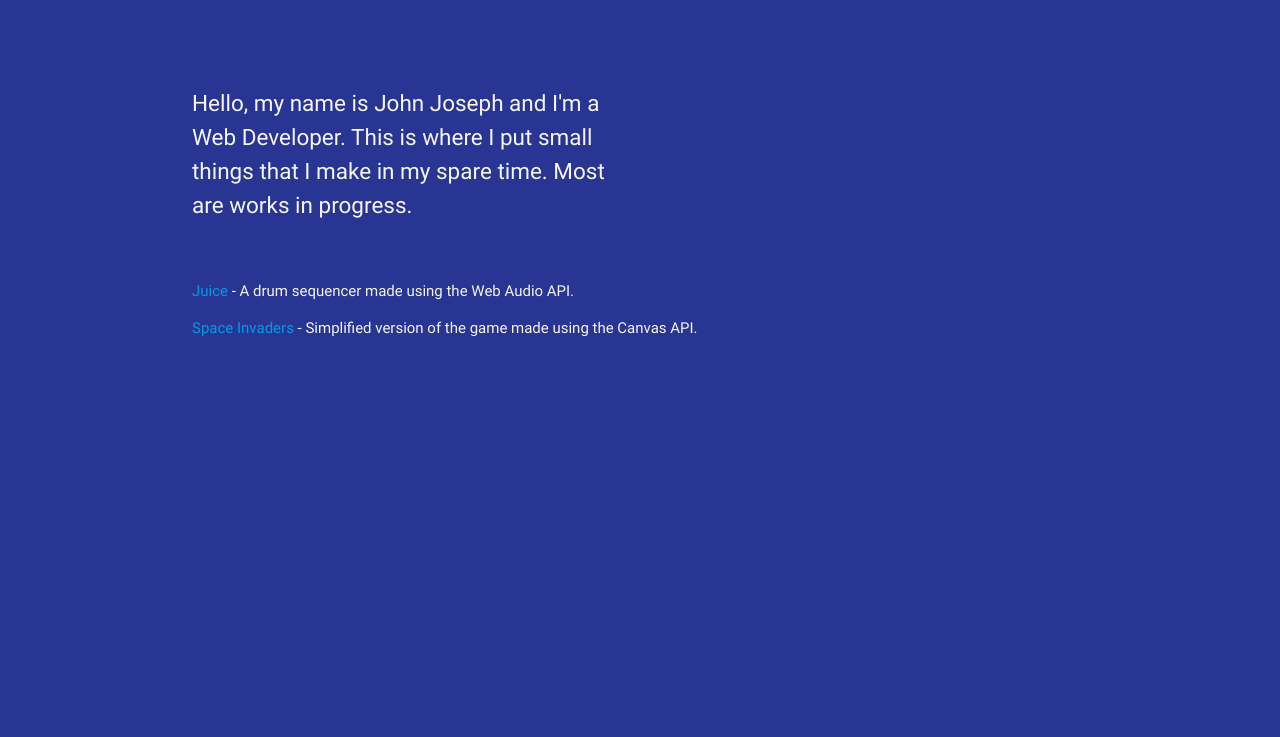
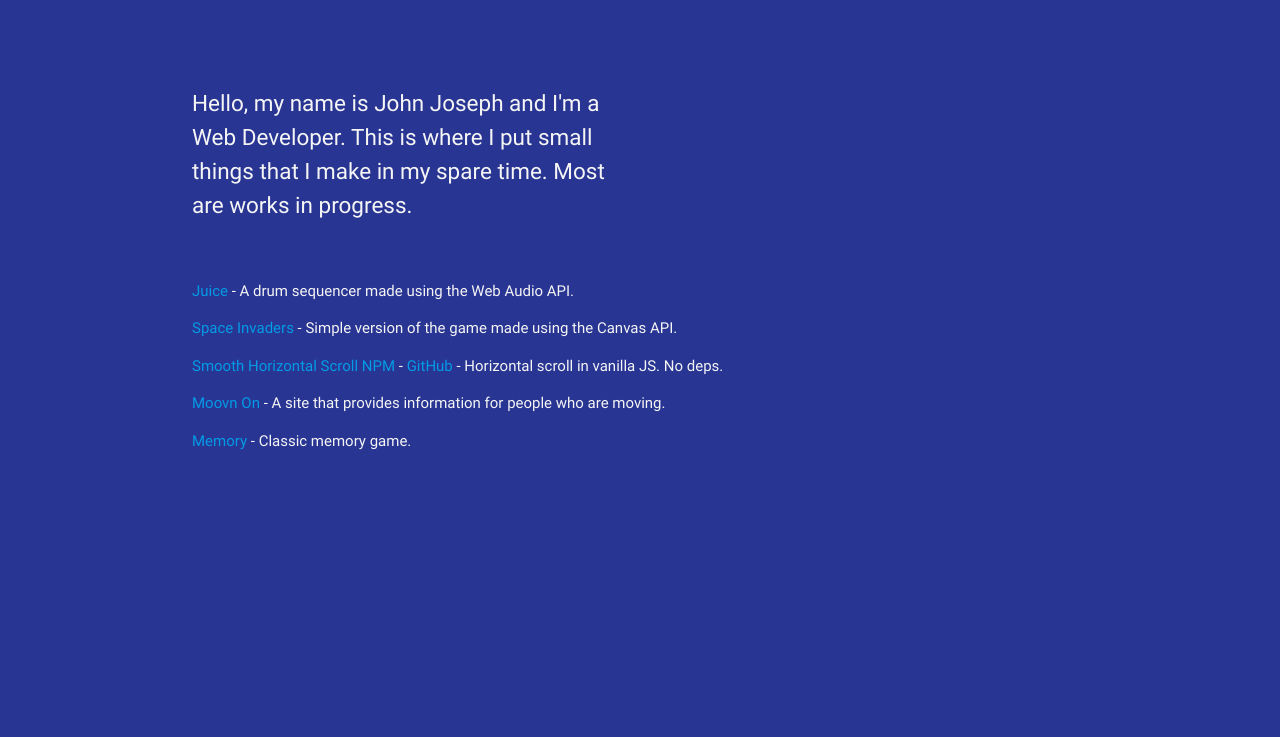
Before and after one commit to johnjoseph3/portfolio-2, a website: page dist/index.html in a window 1280 px wide. Shown: the top 737 px of the page. Drawn offline with nearby package versions, Linux system fonts and the light colour scheme.

Commit message:
Add horizontal scroll to website.

```diff
--- a/dist/index.html
+++ b/dist/index.html
@@ -24,9 +24,11 @@
 				<div class="row">
 					<div class="col s10">
 						<p><a href="http://sequencer.johnjoseph.me">Juice</a> - A drum sequencer made using the Web Audio API.</p>
-						<!-- <p><a href="https://murmuring-reaches-6705.herokuapp.com/">Moovn On</a> - A site that provides information for people who are moving.</p> -->
-						<p><a href="http://space-invaders.johnjoseph.me">Space Invaders</a> - Simplified version of the game made using the Canvas API.</p>
-						<!-- <p><a href="http://johnjoseph3.github.io/memory-game-update/">Memory</a> - Classic memory game.</p> -->
+						<p><a href="http://space-invaders.johnjoseph.me">Space Invaders</a> - Simple version of the game made using the Canvas API.</p>
+						<p><a href="https://www.npmjs.com/package/smooth-horizontal-scroll">Smooth Horizontal Scroll NPM</a> -
+							<a href="https://github.com/johnjoseph3/smooth-horizontal-scroll">GitHub</a> - Horizontal scroll in vanilla JS. No deps.</p>
+						<p><a href="https://murmuring-reaches-6705.herokuapp.com/">Moovn On</a> - A site that provides information for people who are moving.</p>
+						<p><a href="http://johnjoseph3.github.io/memory-game-update/">Memory</a> - Classic memory game.</p>
 					</div>
 				</div>
 			</div>
```
